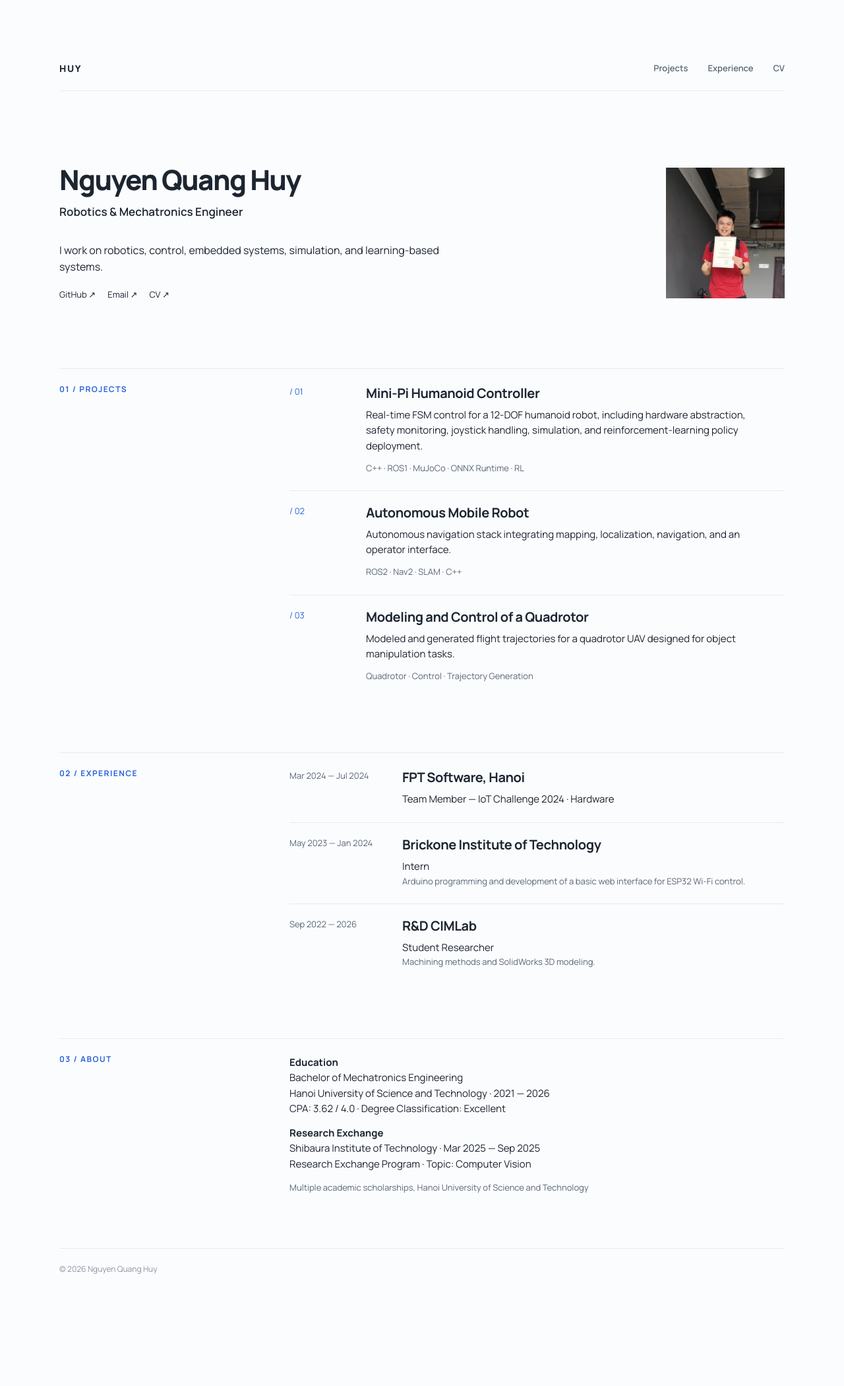
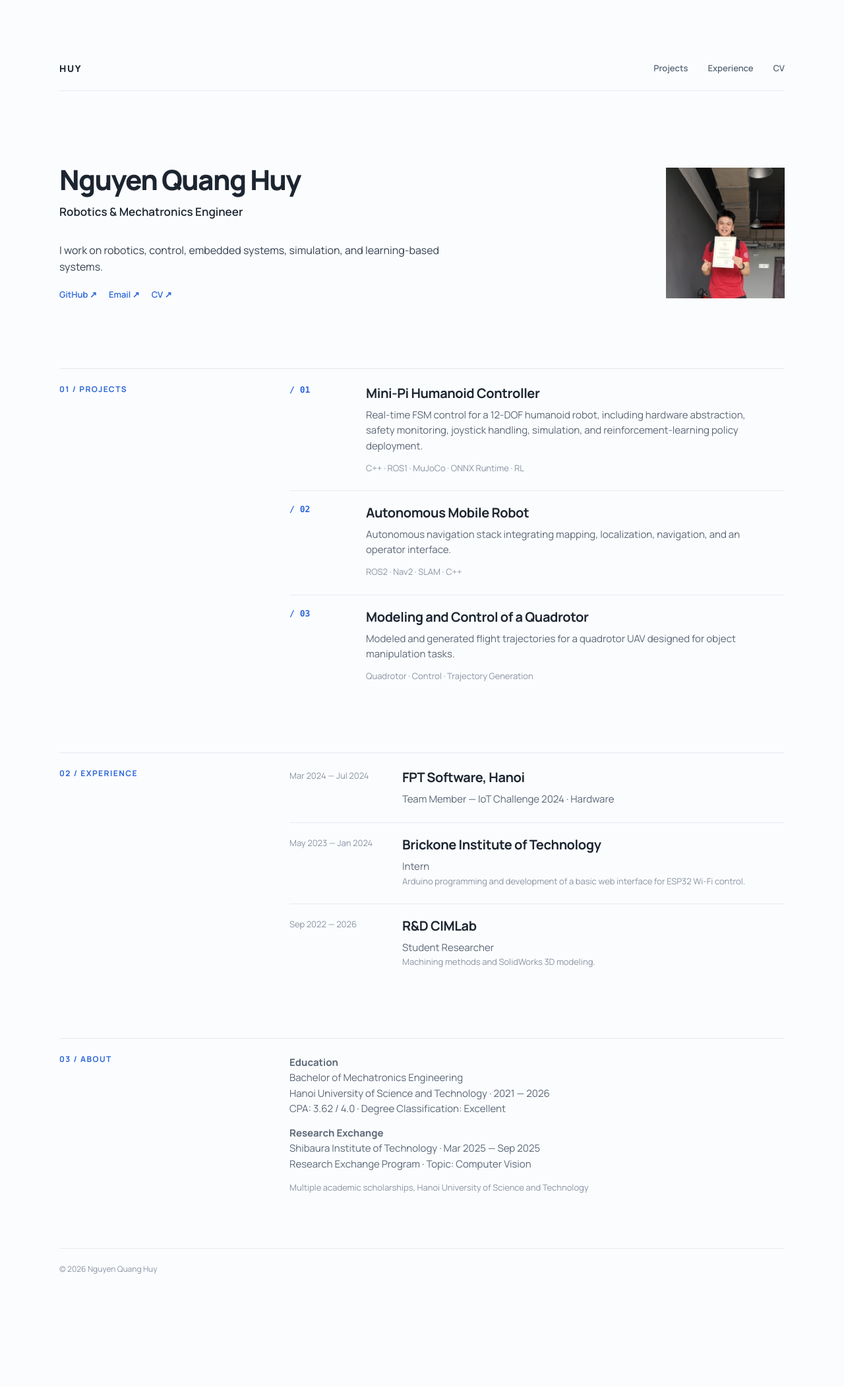
Before and after one commit to huynq03/huynq03.github.io, a Jekyll site: the page built from _pages/about.md, in a window 1280 px wide. Shown: the whole page at 66% size. Built offline with Jekyll 4.4.1, drawn with Linux system fonts in a browser that asks for light colours.

Commit message:
match portfolio text colors to hann.work

```diff
--- a/assets/css/main.scss
+++ b/assets/css/main.scss
@@ -67,25 +67,25 @@
   min-height: 420px; padding: 70px 0 60px;
   display: grid; grid-template-columns: minmax(0, 1fr) 180px; align-items: center; gap: 60px;
   h1 { font-size: clamp(32px, 4vw, 42px); line-height: 1.12; letter-spacing: -.04em; font-weight: 800; margin-bottom: 12px; }
-  .portfolio-intro > p:not(.portfolio-role) { max-width: 580px; font-size: 16px; margin: 32px 0 20px; }
+  .portfolio-intro > p:not(.portfolio-role) { max-width: 580px; font-size: 16px; margin: 32px 0 20px; color: #36414f; }
 }
 .portfolio-role { color: #1c2530; font-size: 17px; font-weight: 600; }
 .portfolio-portrait { display: block; width: 180px; height: auto; }
-.portfolio-links { display: flex; flex-wrap: wrap; gap: 18px; font-size: 13px; }
+.portfolio-links { display: flex; flex-wrap: wrap; gap: 18px; font-size: 13px; font-weight: 600; color: #2b66d9; }
 .portfolio-section {
   border-top: 1px solid #e6ebf2; padding: 24px 0 82px;
   display: grid; grid-template-columns: 29% 1fr; gap: 30px; scroll-margin-top: 30px;
   h2 { margin: 0; font-size: 12px; font-weight: 700; letter-spacing: .12em; color: #2b66d9; }
-  h3 { font-size: clamp(18px, 1.7vw, 20px); line-height: 1.3; letter-spacing: -.02em; font-weight: 700; margin-bottom: 8px; }
-  p { max-width: 610px; margin-bottom: 0; }
+  h3 { font-size: clamp(18px, 1.7vw, 20px); line-height: 1.3; letter-spacing: -.02em; font-weight: 700; margin-bottom: 8px; color: #1c2530; }
+  p { max-width: 610px; margin-bottom: 0; color: #5a6776; }
 }
 .portfolio-project, .portfolio-experience {
   display: grid; grid-template-columns: 100px 1fr; gap: 16px;
   padding: 20px 0 24px; border-top: 1px solid #e6ebf2;
   &:first-child { border-top: 0; padding-top: 0; }
 }
-.portfolio-index { color: #2b66d9; font-size: 13px; }
-.portfolio-muted { color: #5a6776; font-size: 13px; }
+.portfolio-index { color: #2b66d9; font: 700 13px ui-monospace, Menlo, monospace; }
+.portfolio-section .portfolio-muted, .portfolio-muted { color: #8a94a3; font-size: 13px; }
 .portfolio-project .portfolio-muted { margin-top: 12px; }
 .portfolio-experience { grid-template-columns: 155px 1fr; }
 .portfolio-about p + p { margin-top: 14px; }
```
